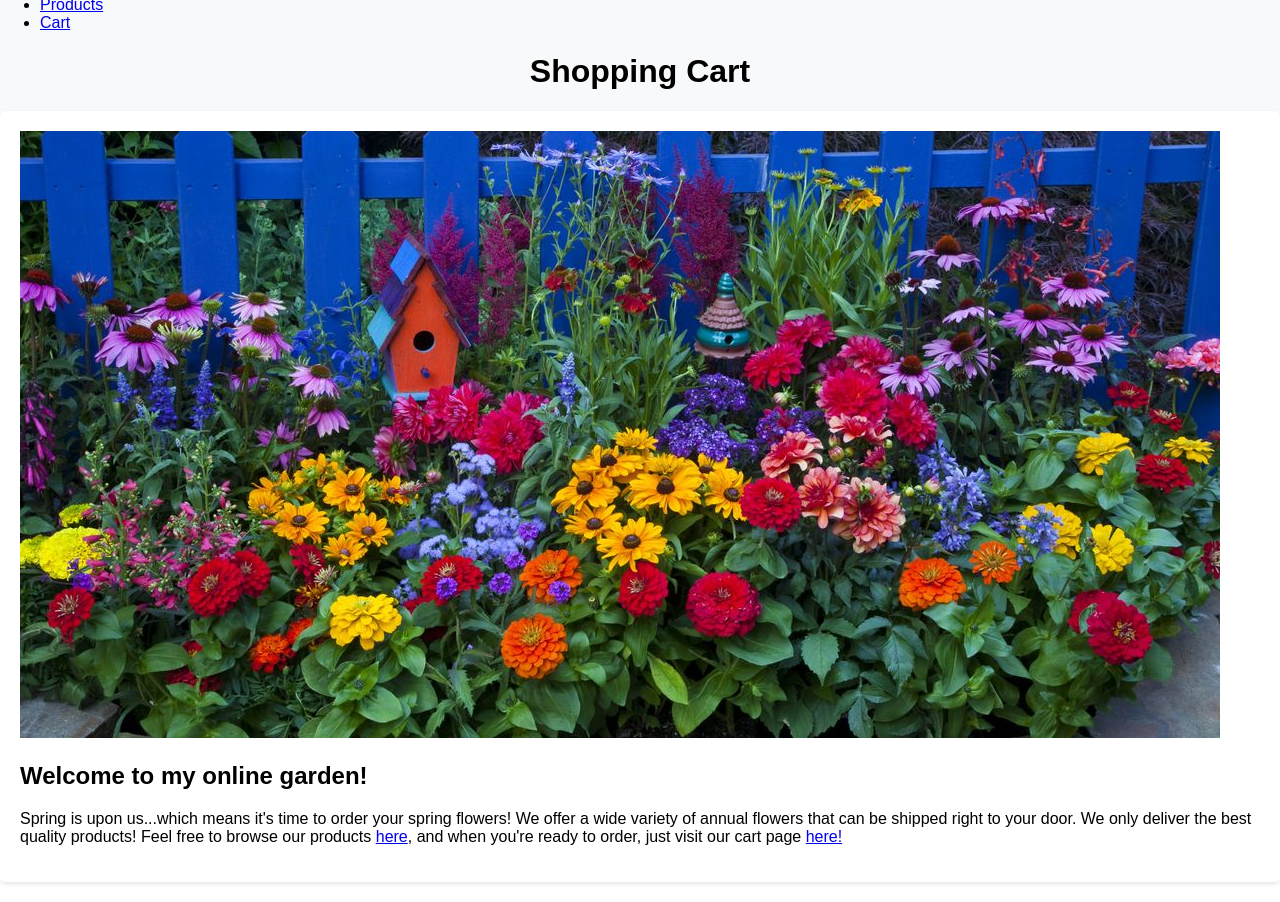
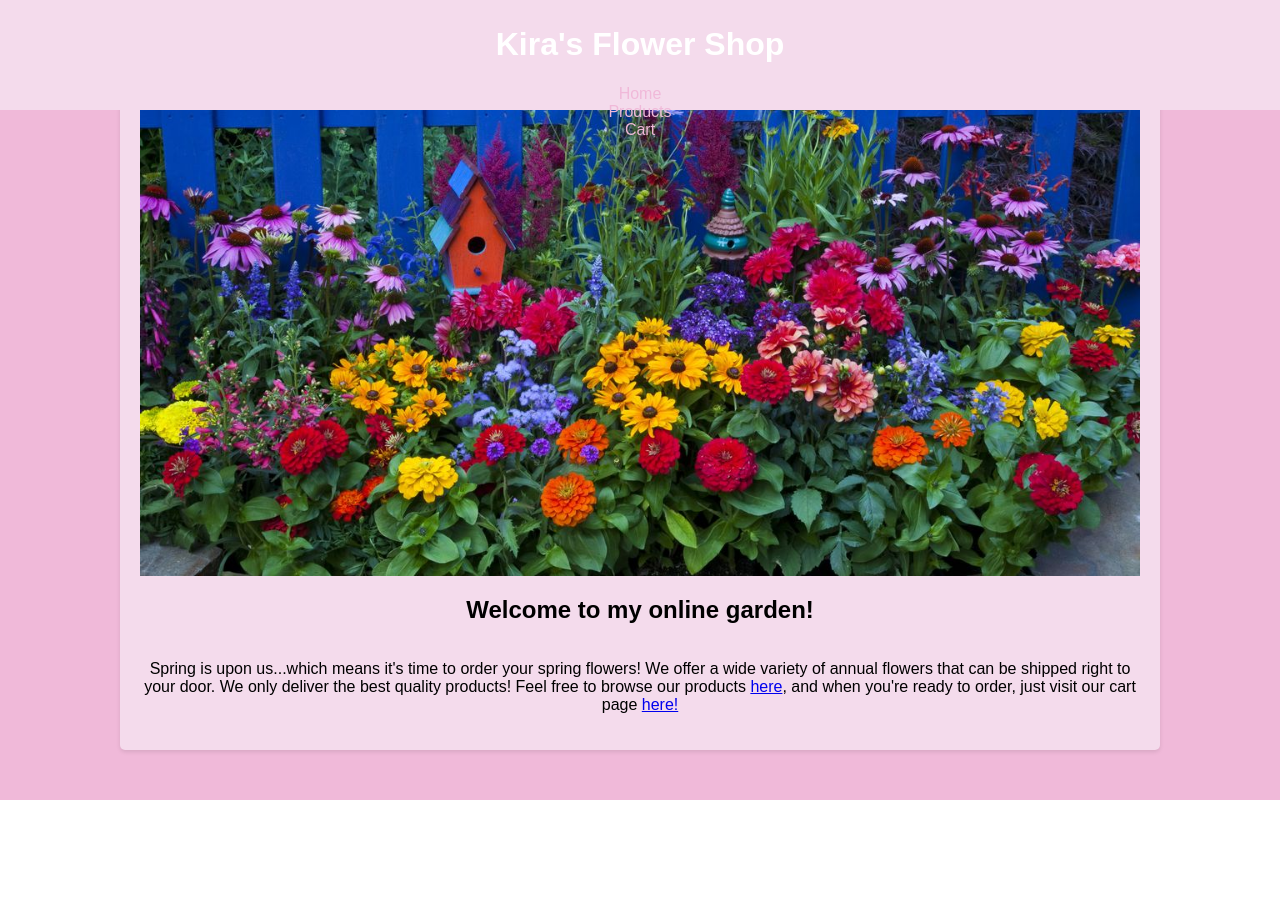
Before and after one commit to kiraashley24/inf655_midterm, a React (Create React App) app: page / in a window 1280 px wide. After the commit the page ends 800 px from the top, so only its background shows below. Built offline with nearby package versions, Linux system fonts and the light colour scheme.

Commit message:
working on css and also corrected homepage links

```diff
--- a/src/App.js
+++ b/src/App.js
@@ -38,7 +38,6 @@ const App = () => {
     <Router>
       <div className="app">
         <Header />
-        <h1>Shopping Cart</h1>
         <Routes>
           <Route path="/" element={<HomePage />} />
           <Route path="/products" element={<Products products={ItemDescript} addToCart={addToCart} />} />
--- a/src/index.css
+++ b/src/index.css
@@ -9,100 +9,84 @@ body {
   justify-content: center;
   align-items: center;
   height: 100vh;
-  background-color: #f8f9fa;
-}
-
-.container {
-  max-width: 800px;
-  width: 100%;
-  margin: 0 auto;
-  padding: 20px;
+  background-color: #f0b9d9;
 }
 
 h1 {
   text-align: center;
 }
 
+nav {
+  display: flex;
+  justify-content: center;
+  list-style-type: none;
+  padding: 0;
+  display: inline;
+}
+
+nav a {
+  color: #f0b9d9;
+  text-decoration: none;
+  margin: 0 10px;
+  padding: 5px 10px;
+  border-radius: 5px;
+}
+
+nav a:hover {
+  background-color: #555;
+}
+
+ul {
+  list-style-type: none;
+  padding: 0;
+  margin: 0;
+  flex-direction:row;
+}
+
+.header {
+  position: fixed;
+  top: 0;
+  left: 0;
+  width: 100%;
+  background-color: #f4dbec;
+  color: white;
+  text-align: center;
+  padding: 5px 0;
+  height: 100px;
+}
+
+.header-link {
+  color: #f0b9d9;
+  text-decoration: none;
+  margin: 0 10px;
+  padding: 5px 10px;
+  border-radius: 5px;
+}
+
+.header-link:hover {
+  background-color: #555;
+}
+
 .card {
-  background-color: #fff;
+  background-color: #f4dbec;
   border-radius: 5px;
   box-shadow: 0 2px 4px rgba(0, 0, 0, 0.1);
+  margin: auto;
+  max-width: 1000px;
+  overflow: hidden;
   padding: 20px;
-  margin-bottom: 20px;
 }
 
-.task-form {
+.card-body {
   display: flex;
   flex-direction: column;
+  justify-content: center;
   align-items: center;
+  text-align: center;
 }
 
-.task-form div {
-  margin-bottom: 10px;
+.card img {
+  max-width: 100%;
+  height: auto;
+  display: block;
 }
-
-.task-form label {
-  font-weight: bold;
-}
-
-.task-form input {
-  padding: 8px;
-  border: 1px solid #ccc;
-  border-radius: 5px;
-  width: 100%;
-  box-sizing: border-box;
-}
-
-.task-form button {
-  padding: 8px 12px;
-  background-color: #007bff;
-  color: #fff;
-  border: none;
-  border-radius: 5px;
-  cursor: pointer;
-  transition: background-color 0.3s;
-}
-
-.task-form button:hover {
-  background-color: #0056b3;
-}
-
-.item-card {
-  background-color: #f8f9fa;
-  border: 1px solid #ccc;
-  border-radius: 5px;
-  padding: 10px;
-  margin-bottom: 10px;
-}
-
-.checkboxes {
-  display: flex;
-  align-items: center;
-}
-
-.item-title {
-  margin: 0;
-  flex-grow: 1;
-}
-
-.checked {
-  text-decoration: line-through;
-  color: #6c757d;
-}
-
-.edit-button,
-.delete-button {
-  background: none;
-  border: none;
-  cursor: pointer;
-  margin-left: 10px;
-  color: #007bff;
-}
-
-.delete-button:hover {
-  color: #dc3545;
-}
-
-.edit-button:hover {
-  color: #0056b3;
-}
--- a/src/pages/Header.js
+++ b/src/pages/Header.js
@@ -8,15 +8,19 @@ const Header = () => {
       <nav>
         <ul>
           <li>
-            <NavLink exact to="/">
+            <NavLink exact to="/" className="header-link">
               Home
             </NavLink>
           </li>
           <li>
-            <NavLink to="/productdetail">Products</NavLink>
+            <NavLink to="/productdetail" className="header-link">
+              Products
+            </NavLink>
           </li>
           <li>
-            <NavLink to="/cart">Cart</NavLink>
+            <NavLink to="/cart" className="header-link">
+              Cart
+            </NavLink>
           </li>
         </ul>
       </nav>
--- a/src/pages/HomePage.js
+++ b/src/pages/HomePage.js
@@ -11,7 +11,7 @@ const HomePage = () => {
         <p>Spring is upon us...which means it's time to order your spring flowers!
           We offer a wide variety of annual flowers that can be shipped right to your
           door. We only deliver the best quality products! Feel free to browse our
-          products <Link to="/products">here</Link>, and when you're ready to order, just visit our cart
+          products <Link to="/productdetail">here</Link>, and when you're ready to order, just visit our cart
           page <Link to="/cart">here!</Link>
         </p>
       </div>
```
